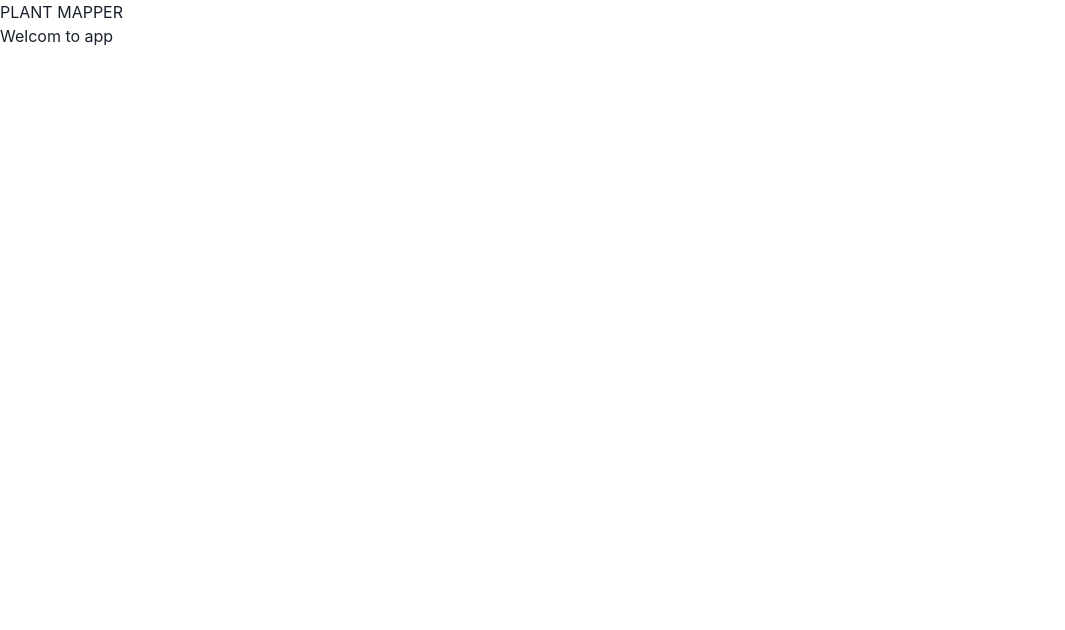
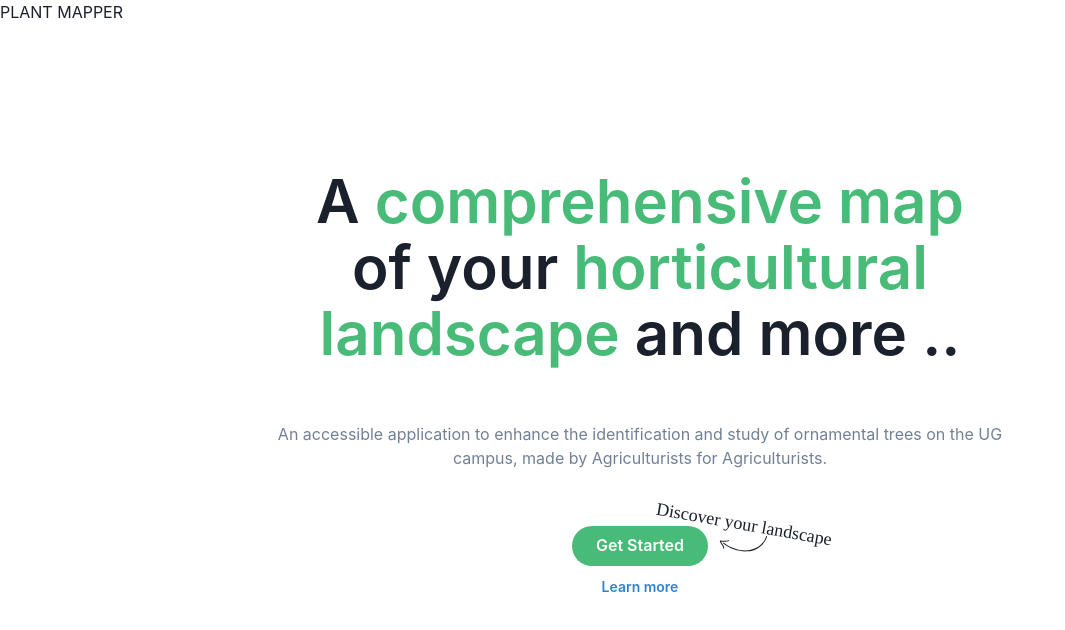
Before and after one commit to dnmanor/plant-mapper-client, a React (Create React App) app: page / in a window 1280 px wide. Shown: the top 630 px of the page, without its empty margins (0-1065 px from the left). Built offline with nearby package versions, Linux system fonts and the light colour scheme.

Commit message:
[add] landing page

```diff
--- a/src/app/pages/landing/landing.jsx
+++ b/src/app/pages/landing/landing.jsx
@@ -1,11 +1,103 @@
-import React from 'react'
+import React from "react";
+import {
+  Box,
+  Heading,
+  Container,
+  Text,
+  Button,
+  Stack,
+  Icon,
+  useColorModeValue,
+  createIcon,
+} from "@chakra-ui/react";
 
-const Landing = () => {
-    return (
-        <div>
-            Welcom to app
-        </div>
-    )
+export default function CallToActionWithAnnotation() {
+  return (
+    <>
+      <Container maxW={"3xl"}>
+        <Stack
+          as={Box}
+          textAlign={"center"}
+          spacing={{ base: 8, md: 14 }}
+          py={{ base: 20, md: 36 }}
+        >
+          <Heading
+            fontWeight={600}
+            fontSize={{ base: "2xl", sm: "4xl", md: "6xl" }}
+            lineHeight={"110%"}
+          >
+            A{" "}
+            <Text as={"span"} color={"green.400"}>
+              comprehensive map <br />
+            </Text>
+            {" "}of your{" "}
+            <Text as={"span"} color={"green.400"}>
+            {" "}horticultural landscape
+            </Text>
+            {" "}and more ..
+          </Heading>
+          <Text color={"gray.500"}>
+            An accessible application to enhance the identification and study of
+            ornamental trees on the UG campus, made by Agriculturists for
+            Agriculturists.
+          </Text>
+          <Stack
+            direction={"column"}
+            spacing={3}
+            align={"center"}
+            alignSelf={"center"}
+            position={"relative"}
+          >
+            <Button
+              colorScheme={"green"}
+              bg={"green.400"}
+              rounded={"full"}
+              px={6}
+              _hover={{
+                bg: "green.500",
+              }}
+            >
+              Get Started
+            </Button>
+            <Button variant={"link"} colorScheme={"blue"} size={"sm"}>
+              Learn more
+            </Button>
+            <Box>
+              <Icon
+                as={Arrow}
+                color={useColorModeValue("gray.800", "gray.300")}
+                w={71}
+                position={"absolute"}
+                right={-71}
+                top={"10px"}
+              />
+              <Text
+                fontSize={"lg"}
+                fontFamily={"Caveat"}
+                position={"absolute"}
+                right={"-125px"}
+                top={"-15px"}
+                transform={"rotate(10deg)"}
+              >
+                Discover your landscape
+              </Text>
+            </Box>
+          </Stack>
+        </Stack>
+      </Container>
+    </>
+  );
 }
 
-export default Landing
+const Arrow = createIcon({
+  displayName: "Arrow",
+  viewBox: "0 0 72 24",
+  path: (
+    <path
+      fillRule="evenodd"
+      clipRule="evenodd"
+      d="M0.600904 7.08166C0.764293 6.8879 1.01492 6.79004 1.26654 6.82177C2.83216 7.01918 5.20326 7.24581 7.54543 7.23964C9.92491 7.23338 12.1351 6.98464 13.4704 6.32142C13.84 6.13785 14.2885 6.28805 14.4722 6.65692C14.6559 7.02578 14.5052 7.47362 14.1356 7.6572C12.4625 8.48822 9.94063 8.72541 7.54852 8.7317C5.67514 8.73663 3.79547 8.5985 2.29921 8.44247C2.80955 9.59638 3.50943 10.6396 4.24665 11.7384C4.39435 11.9585 4.54354 12.1809 4.69301 12.4068C5.79543 14.0733 6.88128 15.8995 7.1179 18.2636C7.15893 18.6735 6.85928 19.0393 6.4486 19.0805C6.03792 19.1217 5.67174 18.8227 5.6307 18.4128C5.43271 16.4346 4.52957 14.868 3.4457 13.2296C3.3058 13.0181 3.16221 12.8046 3.01684 12.5885C2.05899 11.1646 1.02372 9.62564 0.457909 7.78069C0.383671 7.53862 0.437515 7.27541 0.600904 7.08166ZM5.52039 10.2248C5.77662 9.90161 6.24663 9.84687 6.57018 10.1025C16.4834 17.9344 29.9158 22.4064 42.0781 21.4773C54.1988 20.5514 65.0339 14.2748 69.9746 0.584299C70.1145 0.196597 70.5427 -0.0046455 70.931 0.134813C71.3193 0.274276 71.5206 0.70162 71.3807 1.08932C66.2105 15.4159 54.8056 22.0014 42.1913 22.965C29.6185 23.9254 15.8207 19.3142 5.64226 11.2727C5.31871 11.0171 5.26415 10.5479 5.52039 10.2248Z"
+      fill="currentColor"
+    />
+  ),
+});
```
